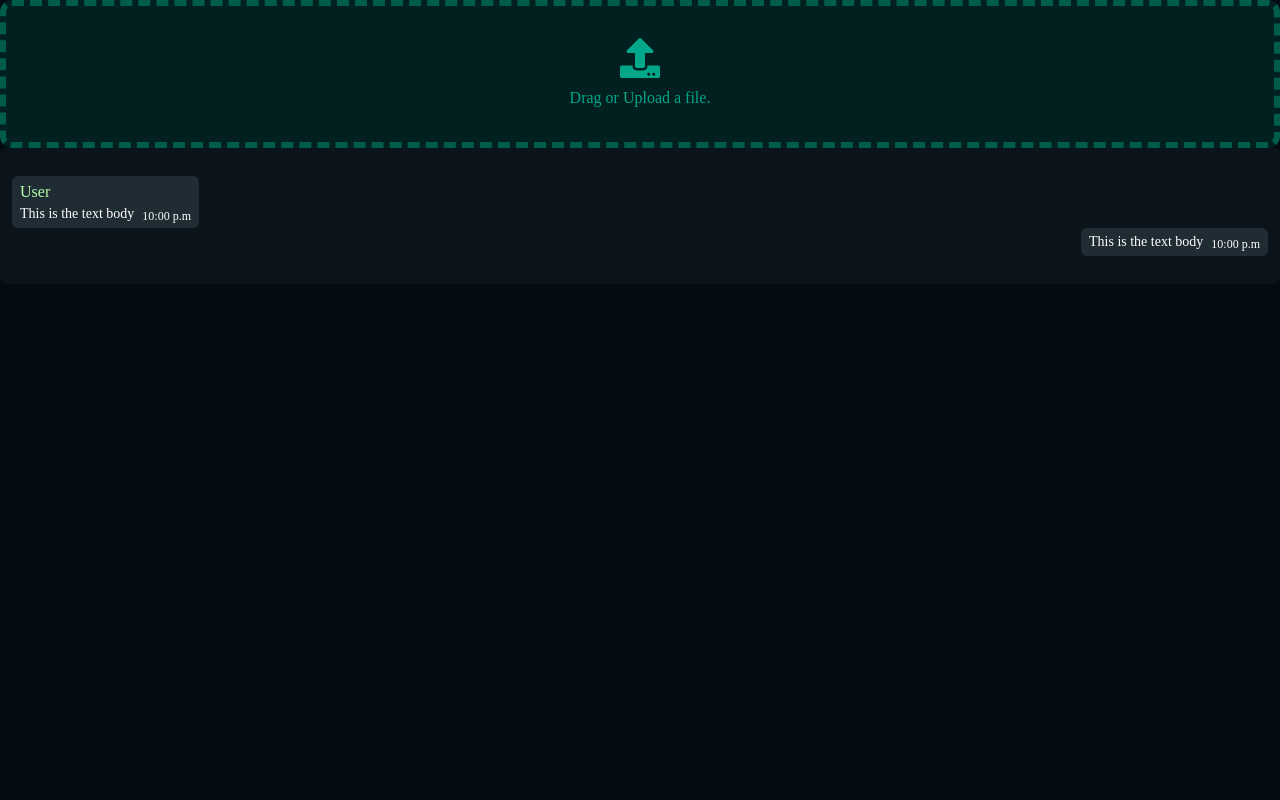
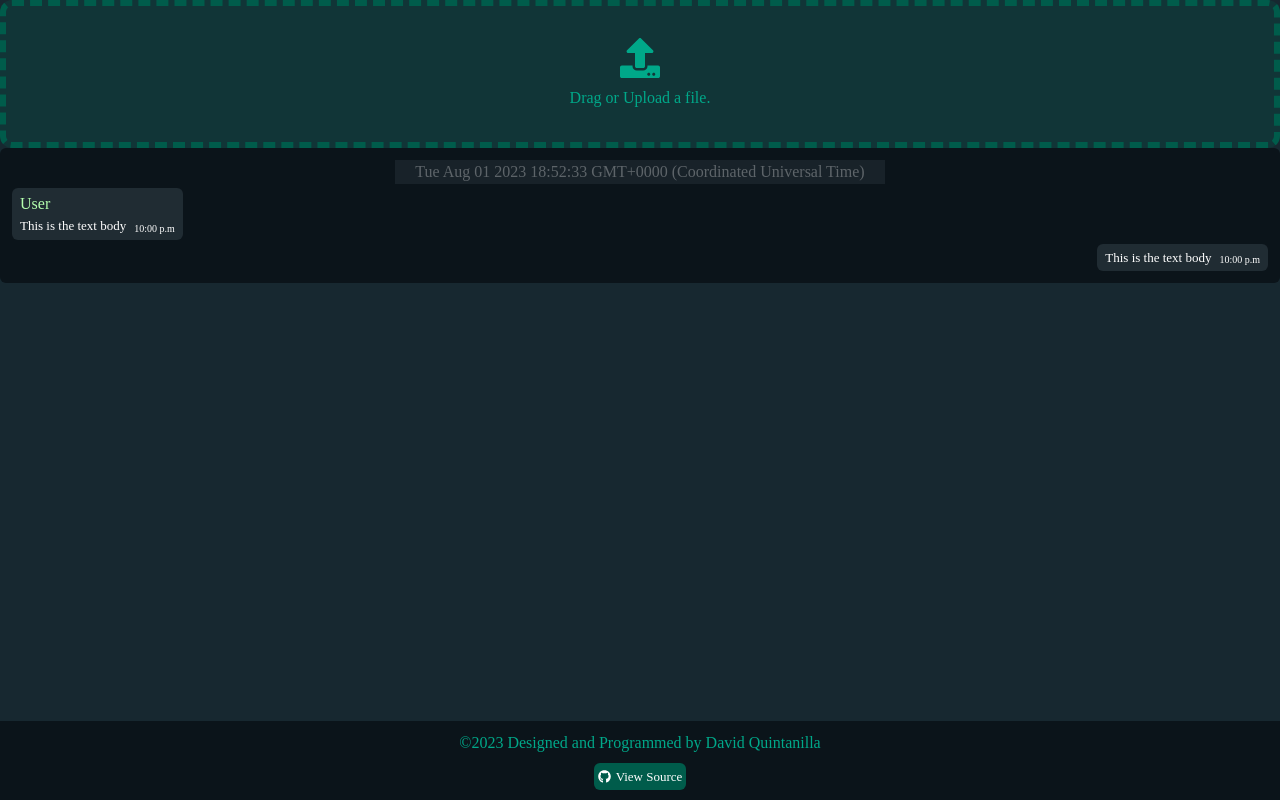
Before and after one commit to davidquintr/whatsapp-reader-next, a Next.js app: page /components/messages_select in a window 1280 px wide. Built offline with nearby package versions, Linux system fonts and the light colour scheme.

Commit message:
finalizado

```diff
--- a/pages/_document.tsx
+++ b/pages/_document.tsx
@@ -1,11 +1,20 @@
 import { Html, Head, Main, NextScript } from 'next/document'
+import Link from 'next/link'
+import { FaGithub } from 'react-icons/fa'
 
 export default function Document() {
   return (
     <Html lang="en">
       <Head />
-      <body>
+      <body className='bg-darkbg min-h-screen relative flex flex-col'>
         <Main />
+        <footer className='flex flex-col justify-center items-center text-brightgreen bg-darkgreen p-[10px] gap-[8px] relative mt-auto'>
+          <p>©2023 Designed and Programmed by David Quintanilla</p>
+          <Link href={"https://github.com/davidquintr/whatsapp-reader-next"} target='_blank' className=' bg-greenmsh p-1 hover:bg-greenmsh/40 transition-all active:scale-[0.98] rounded-md text-white flex text-sm gap-[5px] items-center hover:'>
+            <FaGithub></FaGithub>
+            <p>View Source</p>
+          </Link>
+        </footer>
         <NextScript />
       </body>
     </Html>
--- a/pages/components/date_item.tsx
+++ b/pages/components/date_item.tsx
@@ -5,8 +5,8 @@ interface DateItemProps{
 const DateItem = ({date} : DateItemProps) => {
     return(
         <>
-        <li className="flex text-center items-center sticky z-0 top-8 justify-center">
-            <p className=" bg-darkgray text-white/25 rounded-mdtop-0 px-5">{date?.toString()}</p>
+        <li className="flex text-center items-center justify-center">
+            <p className=" bg-darkgray text-white/30 rounded-mdtop-0 px-5">{date?.toString()}</p>
         </li>
         </>
     )
--- a/pages/components/intro.tsx
+++ b/pages/components/intro.tsx
@@ -2,8 +2,8 @@
 const Intro = () => {
     return(
         <>
-            <section className="text-center p-5 ">
-                <h2 className="font-bold text-3xl tracking-wide m-3 text-lightgreen">Interpreats your exported messages</h2>
+            <section className="text-center p-5">
+                <h2 className="font-bold text-xxl tracking-wide m-3 text-lightgreen">Interpreats your exported messages</h2>
                 <p className="text-white md:mx-[25%]">When you export your WA chat, turns chaotic read the conversations WA Reader gives the format to the conversations and shows like the original chat.</p>
             </section>
         </>
--- a/pages/components/message_item.tsx
+++ b/pages/components/message_item.tsx
@@ -47,7 +47,7 @@ const MessageItem = ({element, index, povUser, colorUser } : MessageItemProps) =
               {element?.username}
             </h4>
           )}
-          <p className=" text-white text-sm break-all">{element?.message}</p>
+          <p className=" text-white text-sm break-all" dangerouslySetInnerHTML={{ __html: element?.message }}></p>
         </div>
         { isValid(element?.date) ? <p className=" text-white/50 text-xs">{`${element?.date
           ?.getHours()
--- a/pages/components/messages_select.tsx
+++ b/pages/components/messages_select.tsx
@@ -35,26 +35,14 @@ const FileSelect = () => {
   let [usersMessage, setUserMessages] = useState<string[]>([]);
   let [usersColors, setUserColor] = useState<string[]>([]);
   let actualDate = null;
-
   let selectUserPov = useRef<HTMLSelectElement>(null);
-  let lastUser = ""
+  let [messageLoad, setMessageLoad] = useState(0)
+  const fileInputRef = useRef(null);
 
   useEffect(() => {
     const newUserColor = getRandomColor();
     setUserColor((prevColors) => [...prevColors, newUserColor]);
   }, [usersMessage]);
-
-  useEffect(() => {
-    console.log(allMessages);
-  }, [allMessages]);
-
-  useEffect(() => {
-    console.log(povUser);
-  }, [povUser]);
-
-  useEffect(() => {
-    console.log(usersColors);
-  }, [usersColors]);
 
   const handleDragEnter = (e: any) => {
     e.preventDefault();
@@ -88,6 +76,17 @@ const FileSelect = () => {
 
     const file = e.dataTransfer.files[0];
 
+    openFile(file)
+
+  };
+
+  const handleFileSelect = (event) => {
+    const selectedFile = event.target.files[0];
+    openFile(selectedFile)
+
+  };
+
+  function openFile(file){
     if (file != null) {
       if (file.type.startsWith("text/")) {
         const reader = new FileReader();
@@ -96,8 +95,8 @@ const FileSelect = () => {
           const fileContent = reader.result;
           const lines = (fileContent as string)?.split("\n");
 
-          const newMessages = lines.map((element: string) =>
-            setFormatedLines(element)
+          const newMessages = lines.map((element: string, index) =>
+            setFormatedLines(element, index)
           );
           setAllMessages((prevMessages) => [...prevMessages, ...newMessages]);
           setDropStatus(true);
@@ -108,9 +107,10 @@ const FileSelect = () => {
         console.log("Error: Only text files are supported.");
       }
     }
-  };
+  }
 
-  function setFormatedLines(messageLine: string) {
+  function setFormatedLines(messageLine: string, index : number) {
+    setMessageLoad(index)
     const [dateTimePart, usernameAndMessage] = messageLine.split(" - ");
     let [datePart, timePart, meridem] = dateTimePart.split(" ");
     let defaultMessage = false;
@@ -124,9 +124,7 @@ const FileSelect = () => {
 
     } else {
       const lastDashIndex = usernameAndMessage?.lastIndexOf("-");
-      console.log(date.toString())
        if(!isValid(date)) {
-        console.log(messageLine)
         message = messageLine;
         defaultMessage = false
       } else if (lastDashIndex !== -1) {
@@ -185,12 +183,19 @@ const FileSelect = () => {
     <>
       {dropStatus == false ? (
         <section
-          className="flex min-h-[128px] py-8 items-center flex-col justify-center border-[6px] bg-greenmsh/25 hover:bg-greenmsh/60 grow-0 border-dashed border-greenmsh rounded-xl text-brightgreen gap-2"
+          className="flex min-h-[128px] py-8 transition-all active:scale-[0.98] items-center flex-col justify-center border-[6px] bg-greenmsh/25 hover:bg-greenmsh/60 grow-0 border-dashed border-greenmsh rounded-xl text-brightgreen gap-2"
           onDragEnter={handleDragEnter}
           onDragLeave={handleDragLeave}
           onDragOver={handleDragOver}
           onDrop={handleDrop}
+          onClick={() => fileInputRef.current.click()}
         >
+        <input
+          type="file"
+          ref={fileInputRef}
+          style={{ display: 'none' }}
+          onChange={handleFileSelect}
+        />
           <FaUpload className="h-10 w-auto" />
           <p ref={textDrop}>Drag or Upload a file.</p>
         </section>
@@ -226,19 +231,18 @@ const FileSelect = () => {
                 ></UserItem>
               ))}
             </ul>
+            <p className=" text-brightgreen font-semibold">
+              Loaded {messageLoad} messages
+            </p>
           </section>
         </>
       )}
 
       <ul className="bg-darkgreen flex flex-col rounded-md p-3 gap-1 overflow-hidden">
         {allMessages.length < 1 ? (
-          <section className="my-4">
             <TestingMessage></TestingMessage>
-          </section>
         ) : (
           allMessages.map((element: Message, index) => {
-
-
             return (
               <React.Fragment key={index}>
                 {mayShowActualDate(element.date) ? <DateItem date={element.date}></DateItem> : null}
--- a/pages/components/testing_message.tsx
+++ b/pages/components/testing_message.tsx
@@ -1,7 +1,10 @@
+import DateItem from "./date_item";
+
 const TestingMessage = () => {
   return (
     <>
-      <li className={`flex justify-start`}>
+      <DateItem date={new Date()}></DateItem>
+      <li className={`flex justify-start gap`}>
         <div className=" bg-graymsg sm:max-w-[75%] flex items-end gap-2 rounded-md py-1 px-2">
           <div>
             <h4 className=" text-lightgreen">User</h4>
--- a/styles/globals.css
+++ b/styles/globals.css
@@ -13,7 +13,6 @@
 body{
   font-family: 'Rubik';
   overflow-x: hidden;
-  background-color: #030C12;
 }
 
 @media (prefers-color-scheme: dark) {
--- a/tailwind.config.js
+++ b/tailwind.config.js
@@ -6,6 +6,14 @@ module.exports = {
     './app/**/*.{js,ts,jsx,tsx,mdx}',
   ],
   theme: {
+    fontSize: {
+      xs: 'x-small',
+      sm: 'small',
+      md: 'medium',
+      lg: 'large',
+      xl: 'x-large',
+      xxl: 'xx-large'
+    },
     screens: {
       'sm': {'min': '0px', 'max': '767px'},
       'md': {'min': '768px', 'max': '1023px'},
```
